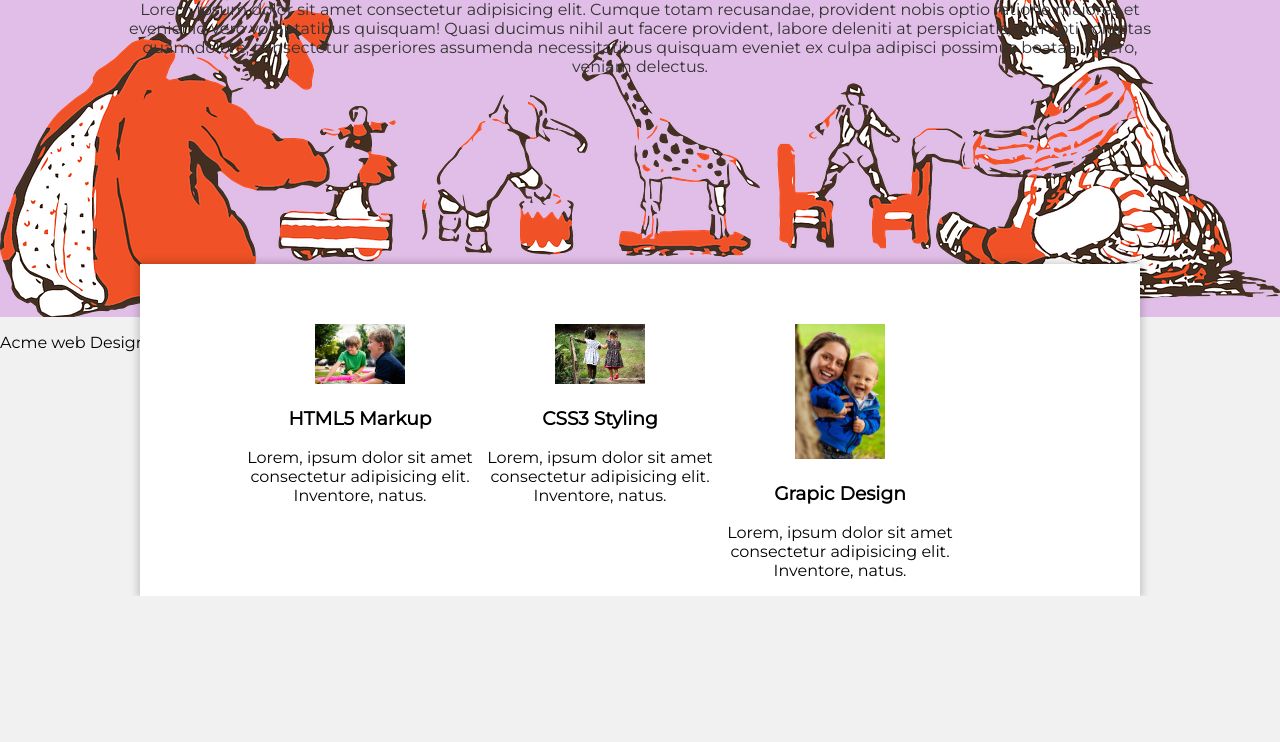
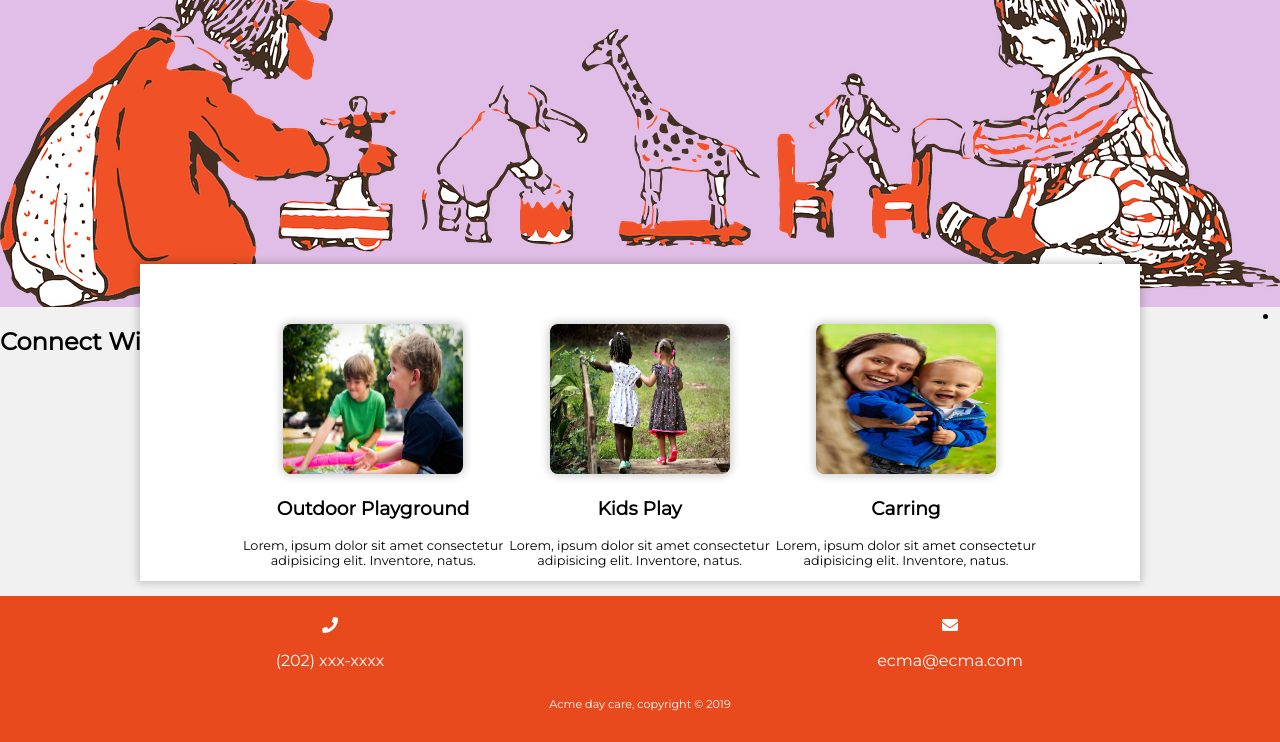
Before and after one commit to fitbez/day-care, a plain HTML site: page index.html in a window 1280 px wide. Shown: the part 286-1028 px from the top of the page. Before the commit the page ends 882 px from the top, so only its background shows below. Drawn offline with Linux system fonts and the light colour scheme.

Commit message:
footer layed out using flex box

```diff
--- a/index.html
+++ b/index.html
@@ -39,9 +39,6 @@
           Lorem ipsum dolor sit amet consectetur adipisicing elit. Cumque totam
           recusandae, provident nobis optio ratione maiores et eveniet id vero
           voluptatibus quisquam! Quasi ducimus nihil aut facere provident,
-          labore deleniti at perspiciatis, corrupti voluptas quam dolore,
-          consectetur asperiores assumenda necessitatibus quisquam eveniet ex
-          culpa adipisci possimus beatae. Libero, veniam delectus.
         </p>
       </div>
     </section>
@@ -50,7 +47,7 @@
         <div class="services">
         <div class="box">
           <img src="/img/kid3.jpg" />
-          <h3>HTML5 Markup</h3>
+          <h3>Outdoor Playground</h3>
           <p>
             Lorem, ipsum dolor sit amet consectetur adipisicing elit. Inventore,
             natus.
@@ -58,7 +55,7 @@
         </div>
         <div class="box">
           <img src="/img/kids4.jpg" />
-          <h3>CSS3 Styling</h3>
+          <h3>Kids Play</h3>
           <p>
             Lorem, ipsum dolor sit amet consectetur adipisicing elit. Inventore,
             natus.
@@ -66,7 +63,7 @@
         </div>
         <div class="box">
           <img src="/img/kids5.jpg" />
-          <h3>Grapic Design</h3>
+          <h3>Carring</h3>
           <p>
             Lorem, ipsum dolor sit amet consectetur adipisicing elit. Inventore,
             natus.
@@ -75,10 +72,29 @@
       </div>
       </div>
     </section>
+      </div>
+    <section class="connect">
+      <h1>Connect With Acme Day Care</h1>
+      <ul>
+        <li><a href="#"><i fas fab-facebook></i></a></li>
+      </ul>
+    </section>
     <footer>
-      <p>Acme web Design, copyright &copy; 2019</p>
-    </footer>
+       <div class="connect">
+        <div class="phone">
+        <i class="fas fa-phone ">
+        </i>
+        <p>(202) xxx-xxxx</p>
       </div>
-    </section>
+      <div class="email">
+        <i class="fas fa-envelope">
+        </i>
+        <p> ecma@ecma.com</p>
+      </div>
+      </div>
+      <div class="copy">
+        <p>Acme day care, copyright &copy; 2019</p>
+      </div>
+      </footer>
   </body>
 </html>
--- a/style.css
+++ b/style.css
@@ -19,13 +19,14 @@ body {
 ul {
   margin: 0;
   padding: 0;
+  te
 }
 
 header {
   background: #ffffff;
   color: #333;
   padding-top: 30px;
-  min-height: 70px;
+  min-height: 60px;
   border-bottom: #e8491d 3px solid;
   transform: 2ms all;
 }
@@ -72,12 +73,10 @@ header .current a {
   background-color: #e1bee7;
   text-align: center;
   color: #333;
-  width: 100%vw;
-  height: 100%vh;
 }
 
 #showcase h1 {
-  margin-top: 100px;
+  margin-top: 50px;
   font-size: 55px;
   margin-bottom: 10px;
 }
@@ -96,18 +95,56 @@ header .current a {
   text-align: center;
   margin-left: 140px;
   margin-right: 140px;
+  max-height: 500px;
   box-shadow: 0px 0px 8px 2px rgba(0, 0, 0, 0.2);
-  z-index: 3;
+  z-index: 1;
 }
 
 #boxes .box {
   float: left;
-  width: 30%;
+  width: 33.3%;
   text-align: center;
   padding: 10ox;
   margin-top: 60px;
 }
 
+#boxes .box p {
+  font-size: 0.8rem;
+}
+
 #boxes .box img {
-  width: 90px;
+  width: 180px;
+  border-radius: 8px;
+  height: 150px;
+  box-shadow: 0px 0px 8px 2px rgba(0, 0, 0, 0.2);
 }
+
+footer {
+  padding: 20px;
+  margin-top: 220px;
+  color: #ffffff;
+  background-color: #e8491d;
+}
+
+.connect {
+  display: flex;
+  flex-direction: row;
+  justify-content:space-between;
+}
+
+.phone{
+  flex: 1;
+  text-align: center;
+
+}
+
+.email{
+  flex: 1;
+  text-align:center;
+
+}
+
+.copy{
+ text-align: center;
+  font-size: 0.7rem;
+}
```
